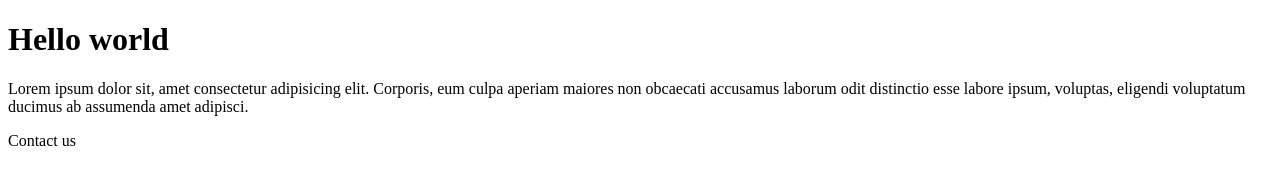
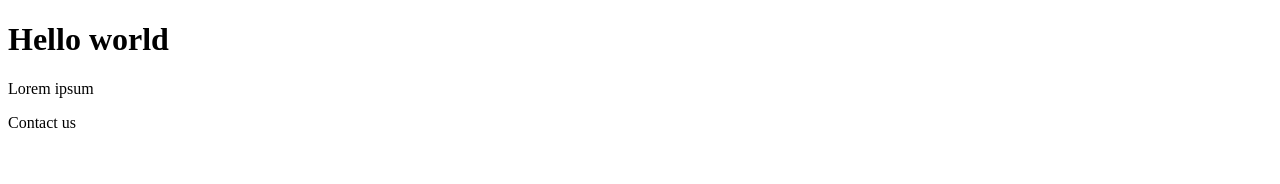
Before and after one commit to RnbwE/test, a plain HTML site: page index.html in a window 1280 px wide. Drawn offline with Linux system fonts and the light colour scheme.

Commit message:
Removed excess text

```diff
--- a/index.html
+++ b/index.html
@@ -7,7 +7,7 @@
 </head>
 <body>
     <h1>Hello world</h1>
-    <p>Lorem ipsum dolor sit, amet consectetur adipisicing elit. Corporis, eum culpa aperiam maiores non obcaecati accusamus laborum odit distinctio esse labore ipsum, voluptas, eligendi voluptatum ducimus ab assumenda amet adipisci.</p>
+    <p>Lorem ipsum</p>
 </body>
 <footer>Contact us</footer>
 </html>
```
